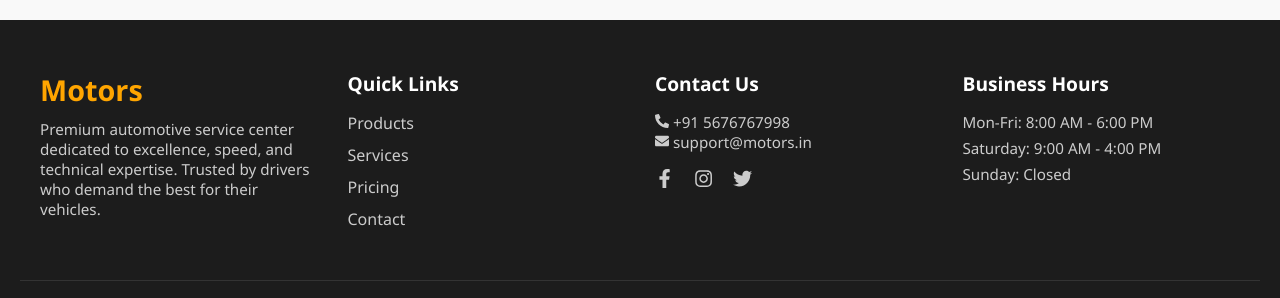
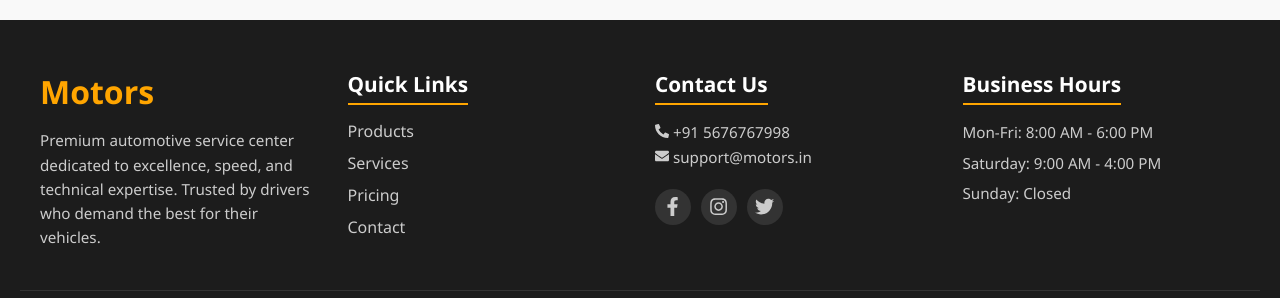
Before and after one commit to MansiPathak06/Car-Services, a React (Vite) app: page /contact in a window 1280 px wide. Shown: the part 1925-2223 px from the top of the page. Built offline with nearby package versions, Linux system fonts and the light colour scheme.

Commit message:
footer changed

```diff
--- a/src/components/footer.css
+++ b/src/components/footer.css
@@ -12,27 +12,34 @@
   gap: 30px;
   max-width: 1200px;
   margin: 0 auto;
+  position: relative;
 }
 
 .footer-section {
   flex: 1 1 250px;
+  min-width: 220px;
 }
 
 .logo-text {
-  font-size: 1.8rem;
+  font-size: 2rem;
   color: #ffa500;
-  margin-bottom: 10px;
+  font-weight: bold;
+  margin-bottom: 15px;
 }
 
 .footer-section p {
   font-size: 0.95rem;
+  line-height: 1.6;
   color: #ccc;
 }
 
 .footer-section h3 {
-  font-size: 1.2rem;
+  font-size: 1.3rem;
   margin-bottom: 15px;
   color: #fff;
+  border-bottom: 2px solid #ffa500;
+  display: inline-block;
+  padding-bottom: 5px;
 }
 
 .footer-section ul {
@@ -47,34 +54,46 @@
 .footer-section ul li a {
   color: #ccc;
   text-decoration: none;
-  transition: color 0.3s ease;
+  transition: all 0.3s ease;
 }
 
 .footer-section ul li a:hover {
   color: #ffa500;
+  padding-left: 3px;
 }
 
 .contact .icon {
   margin-right: 8px;
   color: #ffa500;
 }
-.icon-f{
+
+.icon-f {
   font-size: 14px;
 }
 
 .social-icons {
-  margin-top: 15px;
+  display: flex;
+  flex-wrap: wrap;
+  gap: 12px;
+  margin-top: 20px;
 }
 
 .social-icons a {
-  margin-right: 10px;
+  display: inline-flex;
+  align-items: center;
+  justify-content: center;
+  width: 36px;
+  height: 36px;
+  background-color: #333;
+  border-radius: 50%;
   font-size: 1.2rem;
   color: #ccc;
-  transition: color 0.3s ease;
+  transition: background 0.3s ease, color 0.3s ease;
 }
 
 .social-icons a:hover {
-  color: #ffa500;
+  background-color: #ffa500;
+  color: #1c1c1c;
 }
 
 .footer-bottom {
@@ -85,6 +104,14 @@
   font-size: 0.9rem;
   color: #888;
 }
+
+/* Office Hours Paragraph */
+.footer-section.hours p {
+  font-size: 0.95rem;
+  color: #ccc;
+  margin-bottom: 6px;
+}
+
 
 /* ----------------------------
    ✅ Responsive Styling
@@ -106,6 +133,7 @@
   .footer-container {
     flex-direction: column;
     align-items: center;
+    gap: 40px;
   }
 
   .footer-section {
@@ -113,12 +141,25 @@
     text-align: center;
   }
 
+  .footer-section h3 {
+    border-bottom: none;
+    margin-bottom: 8px;
+  }
+
+  .footer-section:not(:last-child)::after {
+    content: '';
+    height: 1px;
+    width: 80%;
+    background: #333;
+    margin: 20px auto 0;
+    display: block;
+  }
+
   .social-icons {
     justify-content: center;
   }
+
+  .footer-bottom {
+    font-size: 0.8rem;
+  }
 }
-.footer-section.hours p {
-  font-size: 0.95rem;
-  color: #ccc;
-  margin-bottom: 6px;
-}
```
